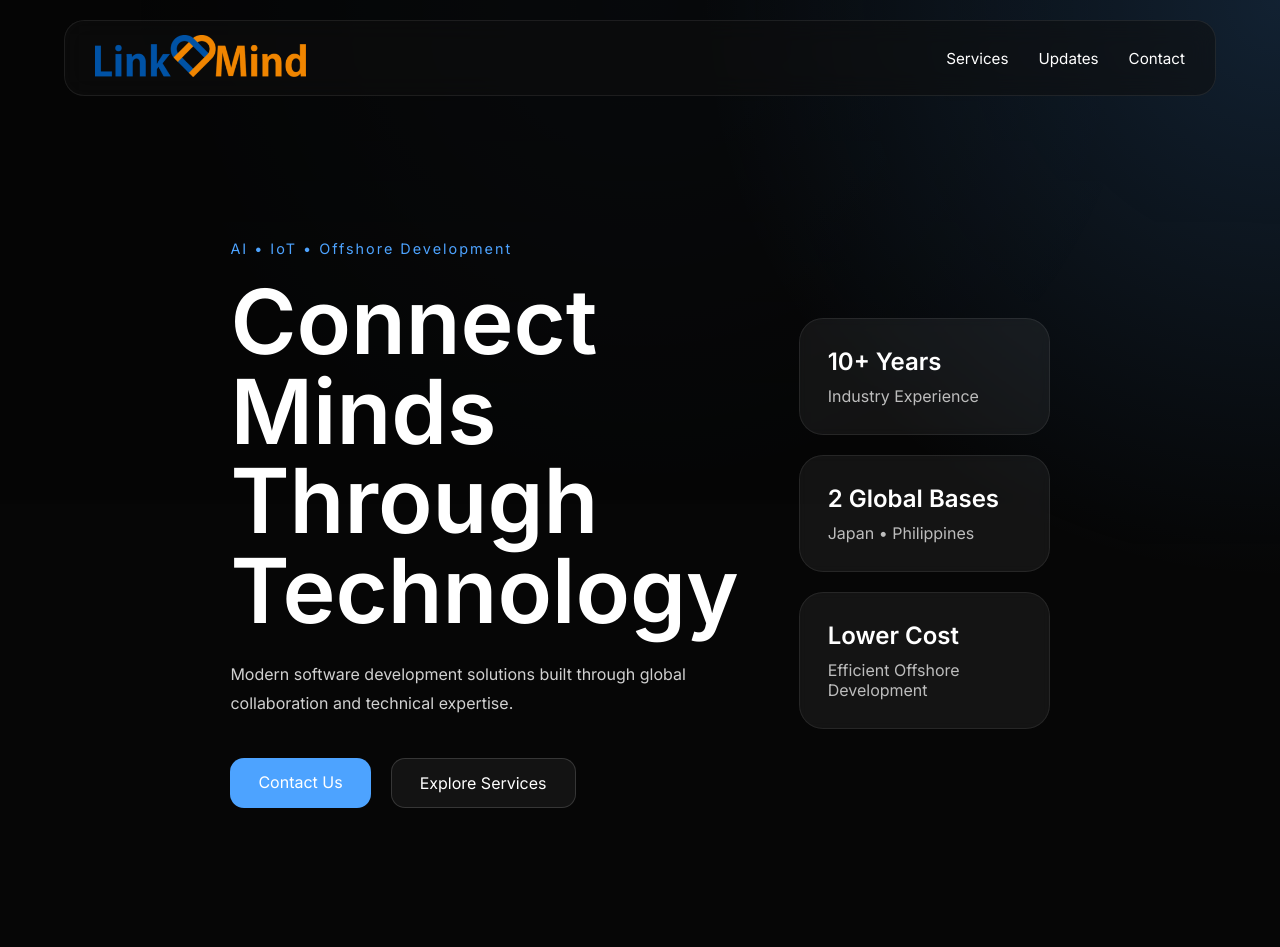
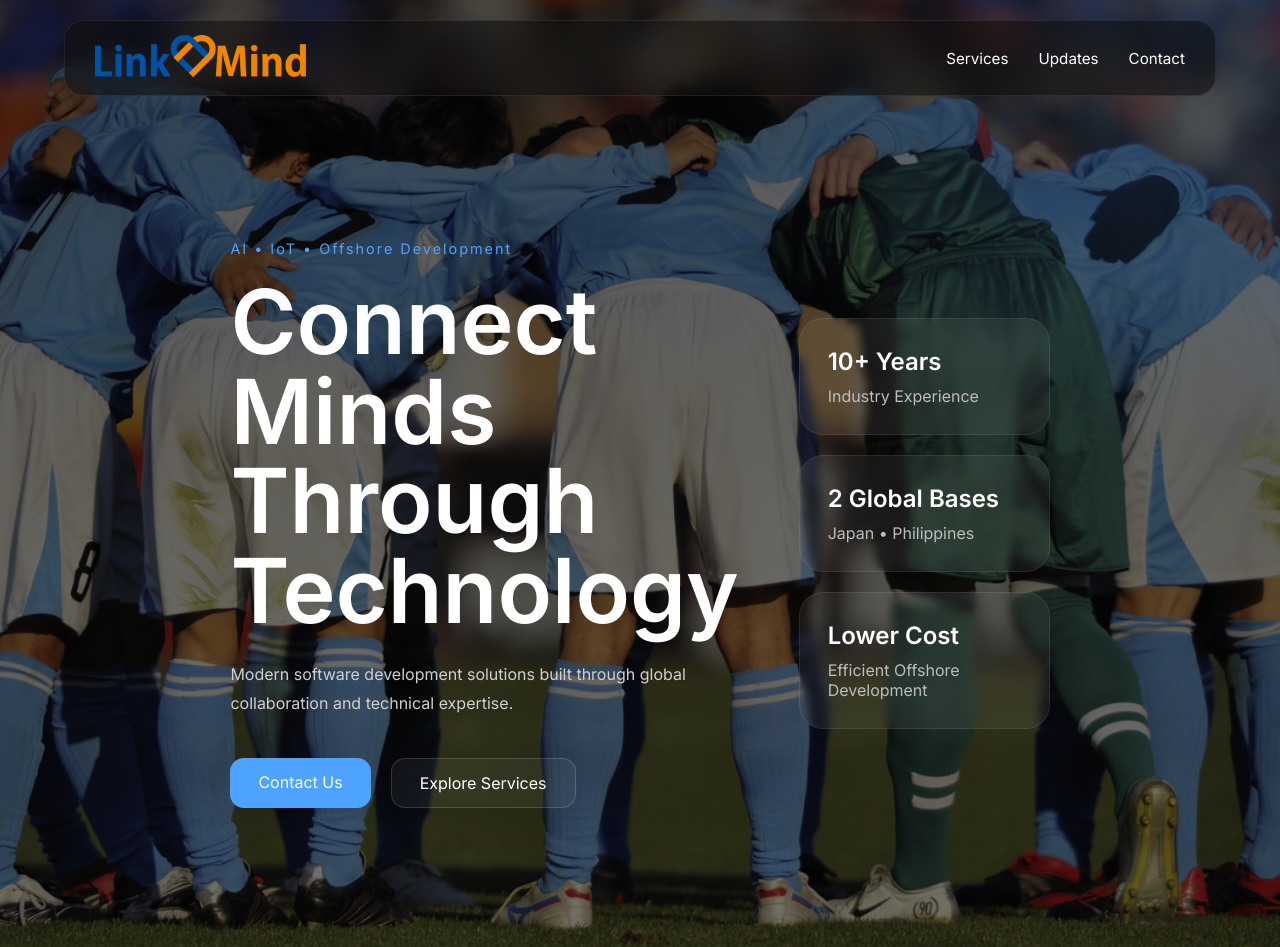
Before and after one commit to Briskye/LinkMind-Web, a website: page public/index.html in a window 1280 px wide. Shown: the top 947 px of the page. Drawn offline with Linux system fonts and the light colour scheme; the site is published under a folder, as on GitHub Pages, so addresses that start at the root find nothing.

Commit message:
homepage photo fix

```diff
--- a/public/CSS/style.css
+++ b/public/CSS/style.css
@@ -81,7 +81,7 @@ body::before {
   linear-gradient(to bottom,
   rgba(0,0,0,0.65),
   rgba(0,0,0,0.55)),
-  url("/public/images/cover_photo.jpg") center/cover no-repeat;
+  url("../images/cover_photo.jpg") center/cover no-repeat;
 
   display: flex;
   align-items: center;
```
